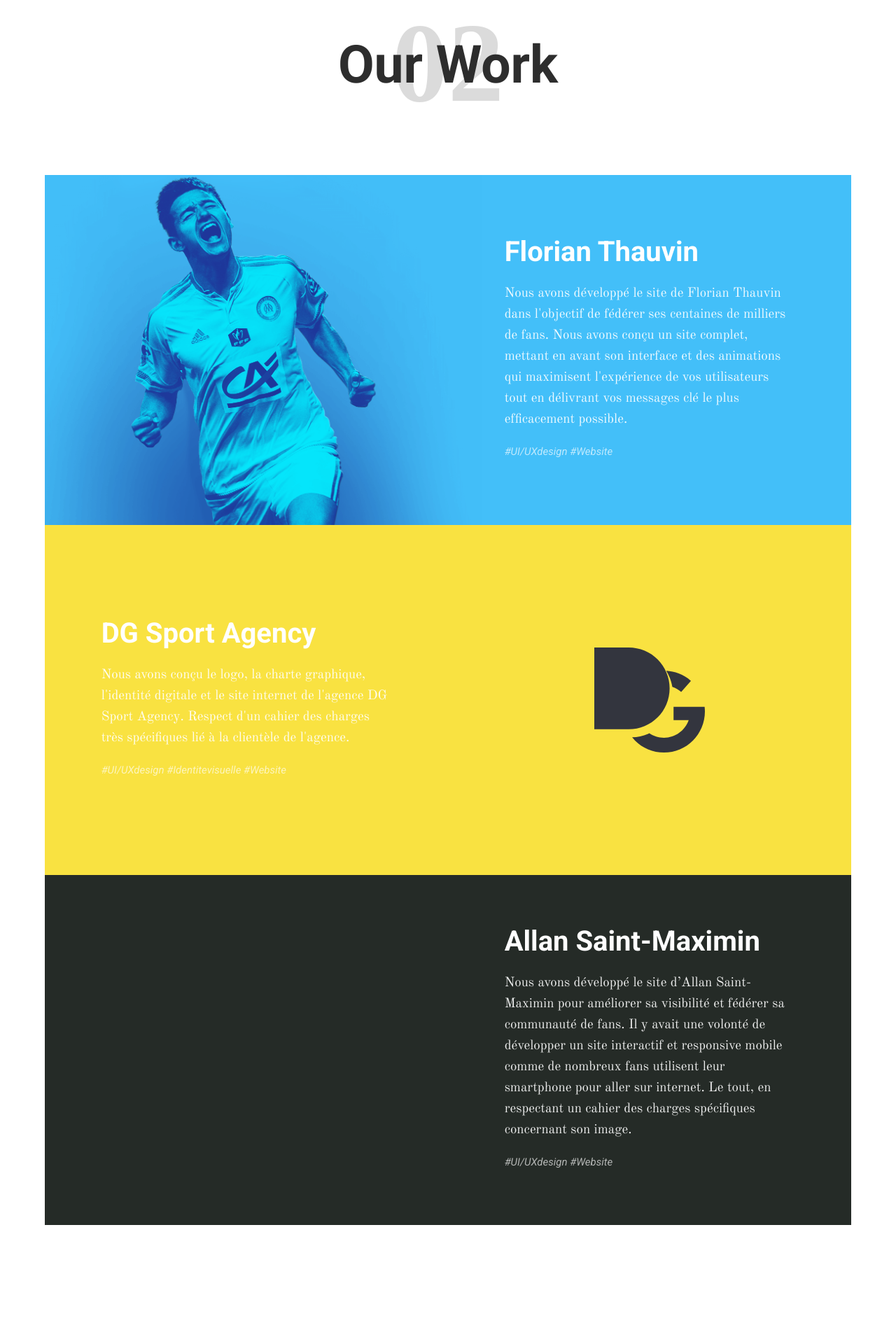
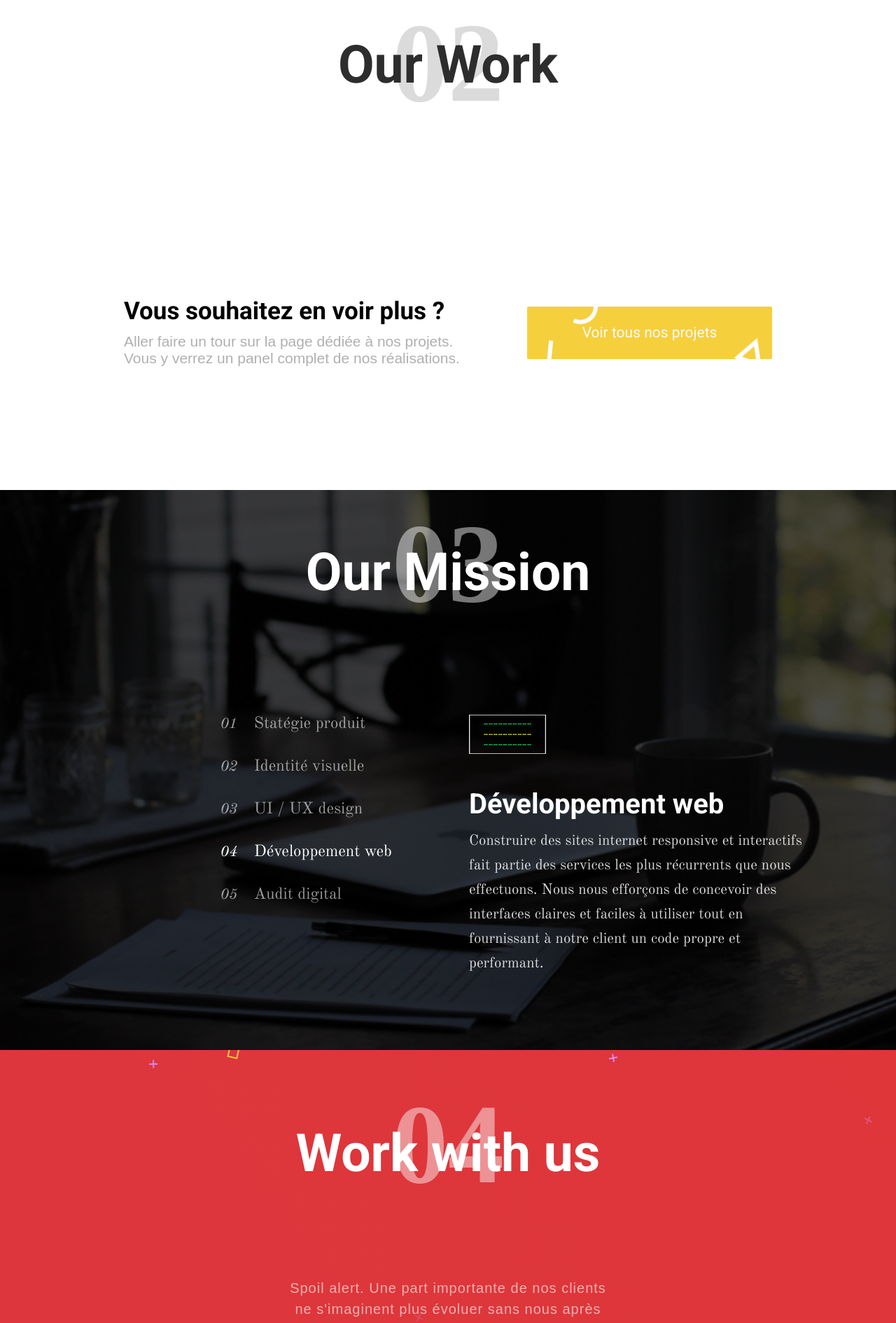
Before and after one commit to GaelCoat/fluz-powo, a PHP site: page / in a window 1280 px wide. Shown: the part 1660-3550 px from the top of the page at 70% size. Run offline with PHP 8.4, Linux system fonts and the light colour scheme; some libraries are stand-ins or nearby versions; some web fonts are replaced.

Commit message:
Suppression partie work

```diff
--- a/assets/css/style.css
+++ b/assets/css/style.css
@@ -689,23 +689,6 @@ div.info p.tag {
     color: rgba(255, 255, 255, 0.65);
     margin-top: 40px;
 }
-
-div.bloc-work1, div.bloc-work2, div.bloc-work3 {
-    height: 550px;
-    position: relative;
-    overflow: hidden;
-
-    -webkit-transition: all ease-in-out 0.3s;
-    -moz-transition: all ease-in-out 0.3s;
-    -o-transition: all ease-in-out 0.3s;
-    transition: all ease-in-out 0.3s;
-}
-
-div.bloc-work1 {background-color: #43bff9;}
-
-div.bloc-work2 {background-color: #f9e241;}
-
-div.bloc-work3 {background-color: #252b27;}
 
 
 div.bloc-work4 {
@@ -1229,10 +1212,6 @@ div.bloc-work2.come-side {
 /********************* Responsive page d'accueil *********************/
 @media screen and (max-width: 1440px) {
 
-    div.bloc-work1 div.img img {
-        position: relative;
-        left: -100px;
-    }
 
     div#info-missions {
         top: 37%;
@@ -1286,9 +1265,6 @@ div.bloc-work2.come-side {
         padding-right: 5%;
         padding-left: 5%;
     }
-    div.bloc-work1, div.bloc-work2, div.bloc-work3 {
-        height: 500px;
-    }
     div.info p {font-size: 19px;}
     div.info h2 {
         font-size: 40px;
@@ -1382,14 +1358,6 @@ div.bloc-work2.come-side {
         padding-right: 0;
     }
 
-    div.bloc-work1 div.img img {
-        left: -200px;
-    }
-
-    div.bloc-work1 div.info, div.bloc-work3 div.info {
-        padding-left: 2%;
-    }
-
     section.menu {
         padding-left: 0;
     }
@@ -1413,18 +1381,11 @@ div.bloc-work2.come-side {
         width: 400px;
     }
 
-    div.bloc-work1 div.info, div.bloc-work2 div.info, div.bloc-work3 div.info {
-        display: none;
-    }
-
     div.img {
         text-align: center;
         width: 100%;
     }
 
-    div.bloc-work1 div.img img {
-        left: 0;
-    }
 
     div.bloc-work4 div.phrase-work {
         display: inline-block;
@@ -1600,10 +1561,6 @@ div.bloc-work2.come-side {
         font-size: 7vw;
         margin-bottom: 30px;
     }
-
-    div.bloc-work1 div.img img {
-        left: -50%;
-    }
     section#us blockquote.citation {
         line-height: 45px;
         font-size: 23px;
--- a/index.html
+++ b/index.html
@@ -36,10 +36,8 @@
         $(document).ready(function () {
             $.pageLoader();
 
-
             var hauteur = window.outerHeight;
             console.log(hauteur);
-
         });
     </script>
 </head>
@@ -268,64 +266,7 @@
         <h1 class="appear-bot">Our Work</h1>
 
         <div class="info-works">
-            <!--_____ Bloc work 1 _____-->
-            <a href="works/florian-thauvin.html">
-                <div class="bloc-work1 module-side">
-                    <div class="img">
-                        <img src="assets/img/thauvin.png" alt="">
-                    </div>
-                    <div class="info">
-                        <div class="centrage">
-                            <h2 class="titre-projet module-one-time">Florian Thauvin</h2>
-                            <p class="module-one-time">Nous avons développé le site de Florian Thauvin dans l'objectif
-                                de fédérer ses centaines de milliers de fans.
-                                Nous avons conçu un site complet, mettant en avant son interface et des animations qui
-                                maximisent l'expérience de vos utilisateurs
-                                tout en délivrant vos messages clé le plus efficacement possible.</p>
-                            <p class="tag module-one-time">#UI/UXdesign #Website</p>
-                        </div>
-                    </div>
-                </div>
-            </a>
 
-
-            <!--_____ Bloc work 2 _____-->
-            <a href="works/dg-sport.html">
-                <div class="bloc-work2 module-side">
-                    <div class="info">
-                        <div class="centrage">
-                            <h2 class="titre-projet module-one-time">DG Sport Agency</h2>
-                            <p class="module-one-time">Nous avons conçu le logo, la charte graphique, l'identité
-                                digitale et le site internet de l'agence DG Sport Agency.
-                                Respect d'un cahier des charges très spécifiques lié à la clientèle de l'agence.</p>
-                            <p class="tag module-one-time">#UI/UXdesign #Identitevisuelle #Website</p>
-                        </div>
-                    </div>
-                    <div class="img">
-                        <img src="assets/img/works/logo-dgsport.svg" alt="">
-                    </div>
-                </div>
-            </a>
-
-
-            <!--_____ Bloc work 3 _____-->
-            <a href="works/allan-st-maximin.html">
-                <div class="bloc-work3 module-side">
-                    <div class="img">
-                    </div>
-                    <div class="info">
-                        <div class="centrage">
-                            <h2 class="titre-projet module-one-time">Allan Saint-Maximin</h2>
-                            <p class="module-one-time">Nous avons développé le site d’Allan Saint-Maximin pour améliorer
-                                sa visibilité et fédérer sa communauté de fans.
-                                Il y avait une volonté de développer un site interactif et responsive mobile comme de
-                                nombreux fans utilisent leur smartphone pour aller sur internet.
-                                Le tout, en respectant un cahier des charges spécifiques concernant son image.</p>
-                            <p class="tag module-one-time">#UI/UXdesign #Website</p>
-                        </div>
-                    </div>
-                </div>
-            </a>
 
 
             <!--_____ Bloc work 4 _____-->
```
